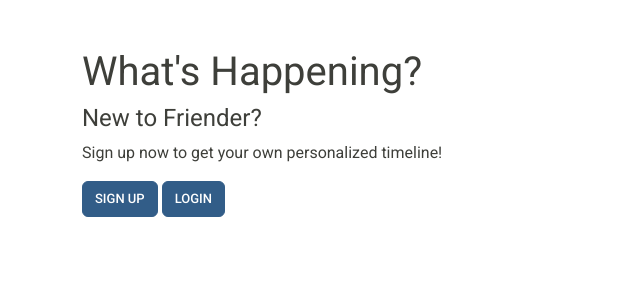
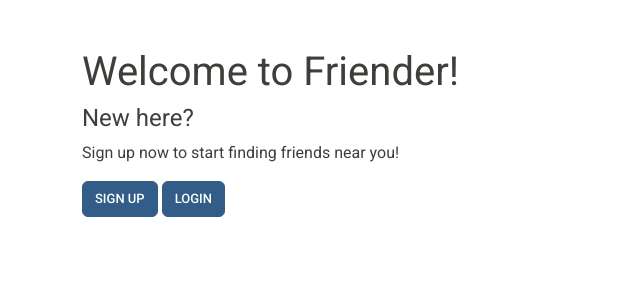
Before and after one commit to nathanrydel/friender-demo, a Python web app: template templates/home-anon.html in a window 1280 px wide. Shown: the part 56-356 px from the top of the page, without its empty margins (0-640 px from the left). Run offline with Jinja, Linux system fonts and the light colour scheme; the template is opened without the code that fills it, so the values that code supplies are empty; some libraries are stand-ins or nearby versions.

Commit message:
updated home-anon copy

```diff
--- a/templates/home-anon.html
+++ b/templates/home-anon.html
@@ -6,9 +6,9 @@
 
 {% block content %}
   <div class="home-hero">
-    <h1>What's Happening?</h1>
-    <h4>New to Friender?</h4>
-    <p>Sign up now to get your own personalized timeline!</p>
+    <h1>Welcome to Friender!</h1>
+    <h4>New here?</h4>
+    <p>Sign up now to start finding friends near you!</p>
     <a href="/signup" class="btn btn-primary">Sign up</a>
     <a href="/login" class="btn btn-primary">Login</a>
   </div>
```
